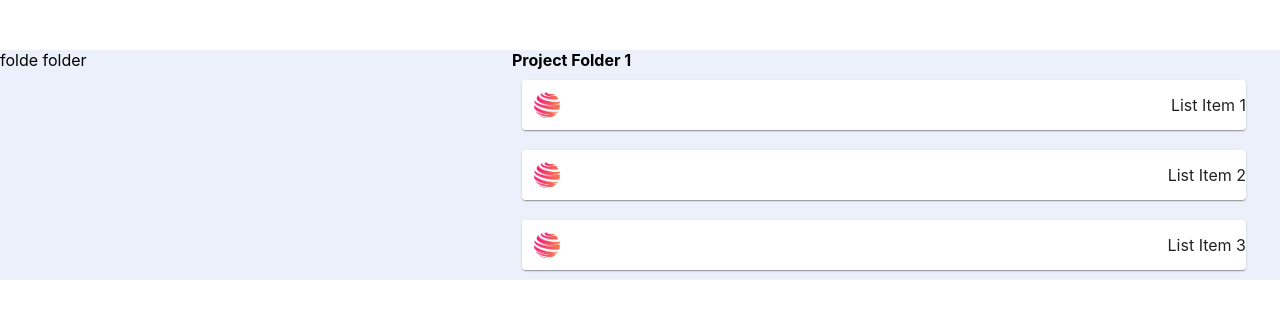
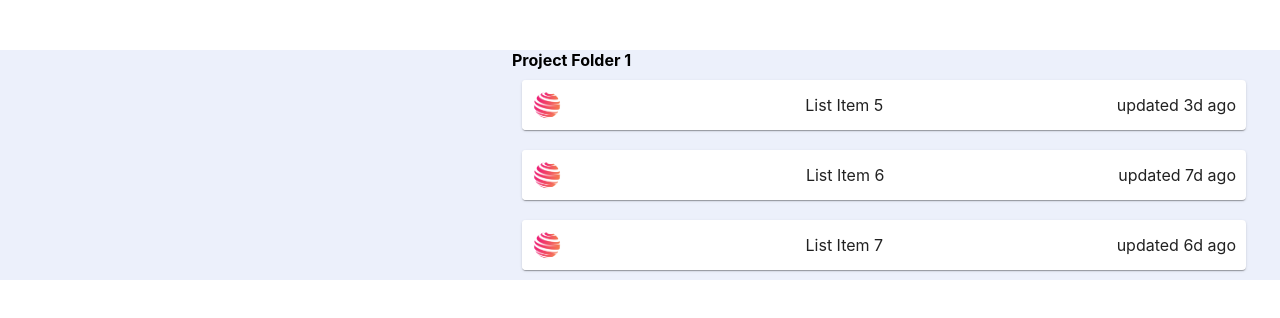
Before and after one commit to hemantvardani/Drag-and-Drop-Item-, a React (Create React App) app: page / in a window 1280 px wide. Shown: the top 318 px of the page. Built offline with nearby package versions, Linux system fonts and the light colour scheme.

Commit message:
basic layout of folderTree laid

```diff
--- a/src/App.js
+++ b/src/App.js
@@ -4,18 +4,24 @@ import { FolderTree } from './src/Components/FolderTree';
 import { ItemsList } from './src/Components/ItemsList';
 import { Header } from './src/Layouts/Header';
 import { BASE_COLOR } from './src/misc/colors';
+import { listItems   } from './src/misc/listItems';
+import { listFolder} from './src/misc/listFolder';
+import { useState } from 'react';
 
 function App() {
+  const [items,setItems]=useState([...listItems]);
+  const [folders, setFolders]=useState([...listFolder]);
+
   return (<>
   <div style={{background:BASE_COLOR}}>
 
   <Header/>
     <Grid  container spacing={3} width={'100%'} >
       <Grid item={true} width={'40%'}>
-    <FolderTree />
+    <FolderTree folders={folders} setFolders={setFolders} />
         </Grid>
         <Grid item={true} width={'60%'}>
-    <ItemsList />
+    <ItemsList items={items} setItems={setItems} />
         </Grid>
     </Grid>
   </div>
--- a/src/src/Components/FolderTree.js
+++ b/src/src/Components/FolderTree.js
@@ -1,7 +1,14 @@
-export function FolderTree(){
+
+
+export function FolderTree(props){
+    const {folders, setFolders}=props;
 return (<>
-    <div>
-        folde folder
+    <div style={{display:"flex",flexDirection:'column'}}>
+        {folders.map(folder=>{
+
+            // <Folder folder={folder} />
+
+        })}
     </div>
 </>);
 
--- a/src/src/Components/ItemsList.js
+++ b/src/src/Components/ItemsList.js
@@ -1,8 +1,12 @@
 import Card from "@mui/material/Card";
 import { BASE_COLOR } from "../misc/colors";
-import { listItems } from "../misc/listItems";
+import { listItems  as list} from "../misc/listItems";
+import { useState } from "react";
 
-export function ItemsList() {
+export function ItemsList(props) {
+
+    const {items, setItems }=props;
+
   return (
     <>
       <div style={{ background: BASE_COLOR }}>
@@ -10,9 +14,7 @@ export function ItemsList() {
           <b>Project Folder 1</b>
         </div>
 
-        {listItems.map((item) => {
-          const imgLocation = item.imgLocation;
-
+        {items.map((item) => {
           return (
             <div style={{ padding: 10 }}>
               <Card>
@@ -21,6 +23,7 @@ export function ItemsList() {
                     display: "flex",
                     justifyContent: "space-between",
                     alignItems: "center",
+                    paddingRight:10
                   }}
                 >
                   <img
@@ -29,6 +32,7 @@ export function ItemsList() {
                     height={50}
                   />
                   <span>{item.title}</span>
+                  <span>updated {item.lastUpdated}d ago</span>
                 </div>
               </Card>
             </div>
--- /dev/null
+++ b/src/src/misc/listFolder.js
@@ -0,0 +1,11 @@
+export const listFolder=[
+
+    {
+    title:'Project 1',
+    items:['Item List 1','Item List 2']
+}
+    ,     {
+        title:'Project 2',
+        items:['Item List 3','Item List 4']
+    }
+]
--- a/src/src/misc/listItems.js
+++ b/src/src/misc/listItems.js
@@ -1,16 +1,16 @@
 export const listItems=[
     {
-         title:'List Item 1',
+         title:'List Item 5',
         lastUpdated:'3'
     },
 
     {
-         title:'List Item 2',
+         title:'List Item 6',
         lastUpdated:'7'
     },
 
     {
-         title:'List Item 3',
+         title:'List Item 7',
         lastUpdated:'6'
     }
 ]
```
Also changed, not shown: src/src/Components/Folder.js (added).
